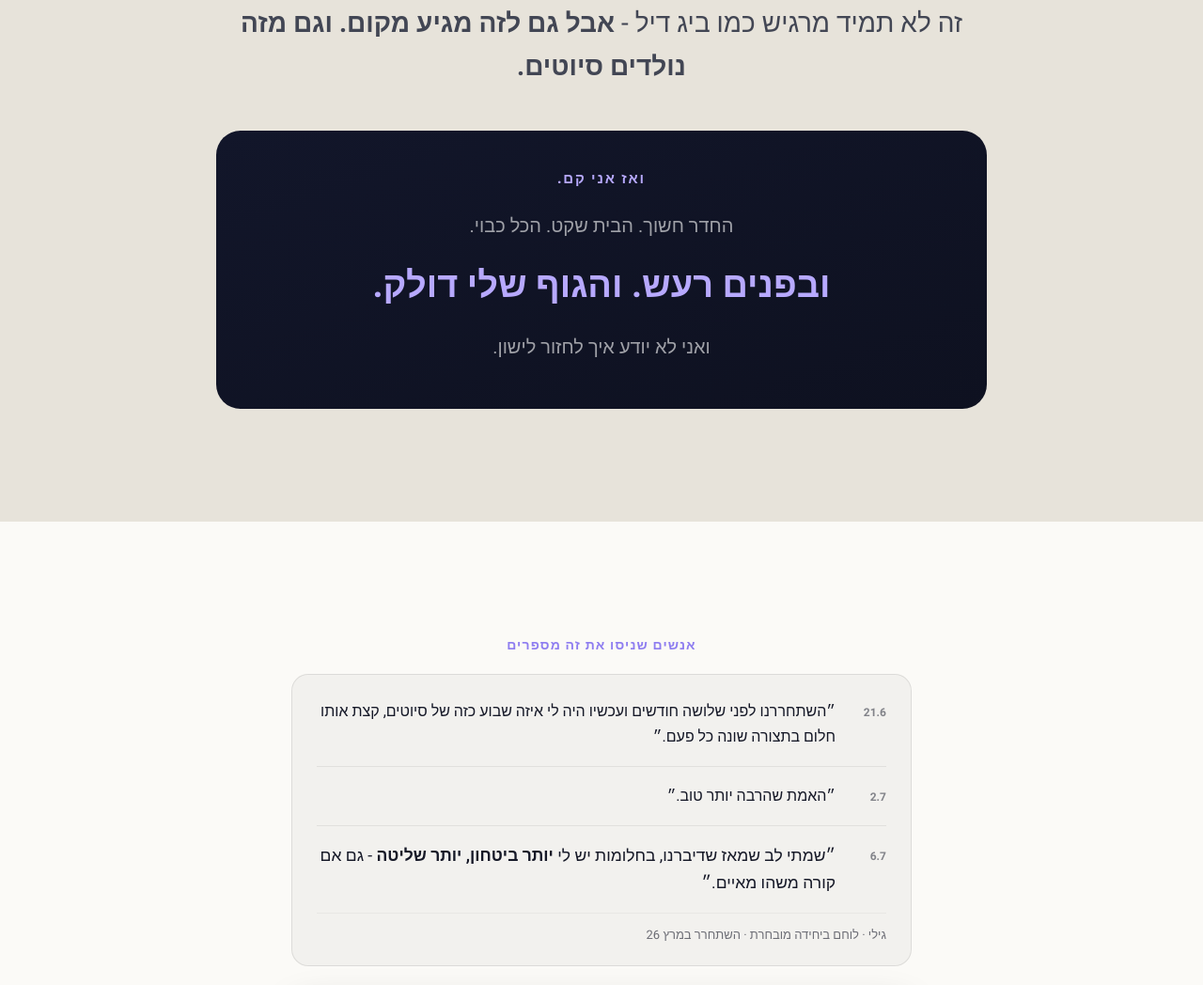
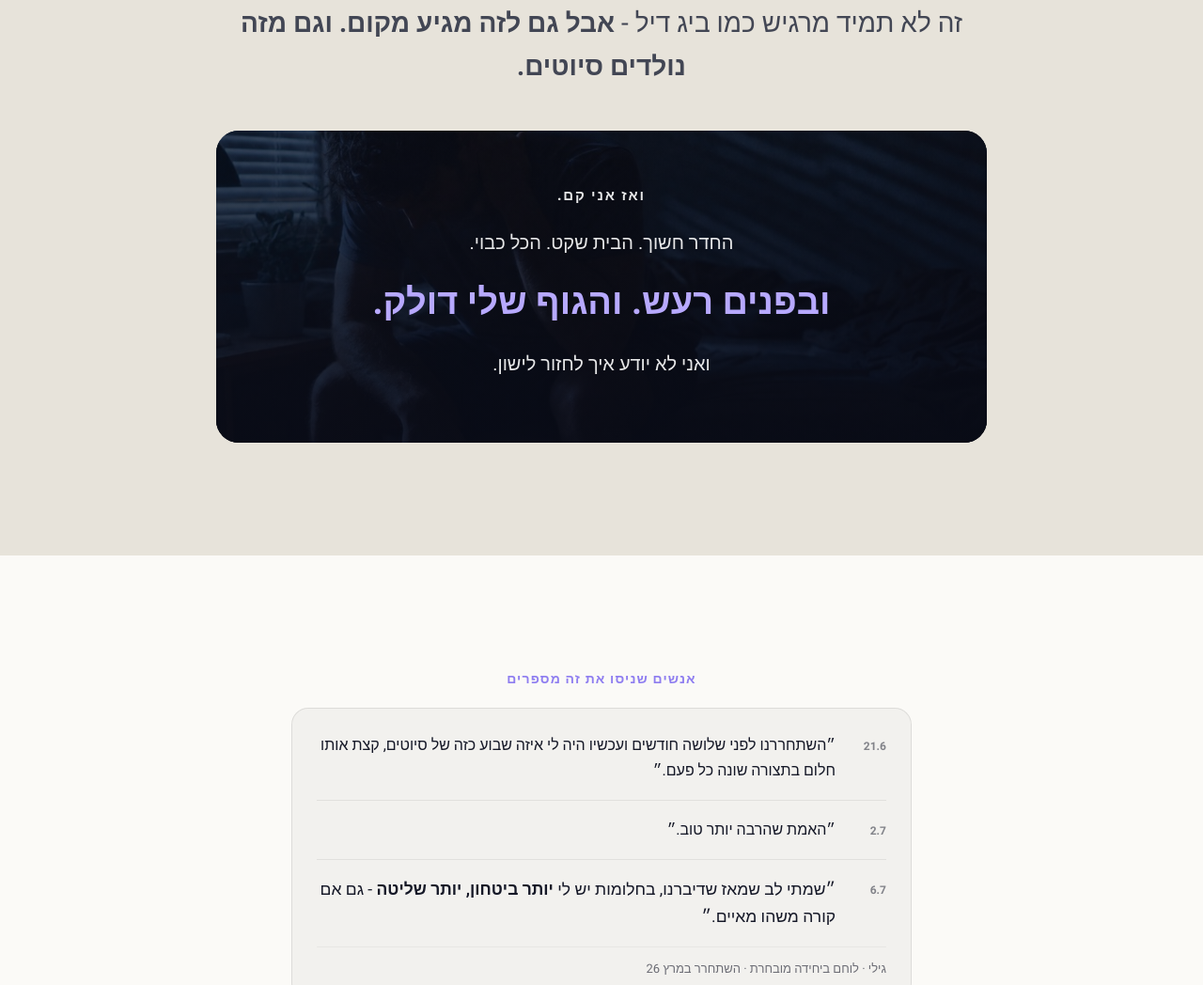
Before and after one commit to Ronlavi1899-blip/redreaming, a plain HTML site: page index.html in a window 1280 px wide. Shown: the part 2836-3884 px from the top of the page at 94% size. Drawn offline with Linux system fonts and the light colour scheme.

Commit message:
נכסים ויזואליים: שוט מוצר + תמונת 3 לפנות בוקר, כריכה מרועננת
Co-Authored-By: Claude Fable 5 <noreply@anthropic.com>

```diff
--- a/index.html
+++ b/index.html
@@ -178,7 +178,8 @@
           <strong>אבל גם לזה מגיע מקום. וגם מזה נולדים סיוטים.</strong>
         </p>
 
-        <div class="wake-block reveal" style="margin-top:44px;">
+        <div class="wake-block has-photo reveal" style="margin-top:44px;">
+          <div class="wake-photo" aria-hidden="true"><img src="mockups/pain-3am.jpg" alt="" loading="lazy" decoding="async"></div>
           <div class="wake-line">ואז אני קם.</div>
           <p>החדר חשוך. הבית שקט. הכל כבוי.</p>
           <p class="wake-punch"><strong>ובפנים רעש. והגוף שלי דולק.</strong></p>
@@ -374,6 +375,9 @@
         <div class="reveal">
           <div class="section-kicker">מה מקבלים</div>
           <h2>כל מה שצריך כדי להפוך<br>ידע להרגל.</h2>
+          <figure class="product-shot reveal">
+            <img src="mockups/product-shot.jpg" alt="ספר התרגול, היומן והאוזניות על שידה ליד המיטה" loading="lazy" decoding="async">
+          </figure>
         </div>
         <div class="features reveal delay-1">
           <div class="feature is-core">
--- a/style.css
+++ b/style.css
@@ -1293,3 +1293,20 @@ footer { padding: 52px 0 90px; background: #0d1020; color: #fff; }
   color:rgba(233,237,239,.55); direction:ltr; }
 .wa-shot cite{ display:block; font-style:normal; font-size:13px; opacity:.6;
   margin-top:10px; text-align:center; }
+
+/* שוט המוצר */
+.product-shot{ margin:30px 0 6px; border-radius:20px; overflow:hidden;
+  box-shadow:0 30px 70px rgba(21,24,39,.24), 0 4px 12px rgba(21,24,39,.1); }
+.product-shot img{ width:100%; height:auto; display:block; }
+
+/* בלוק ״ואז אני קם״ עם תצלום */
+.wake-block.has-photo{ position:relative; overflow:hidden; border-radius:24px;
+  padding:56px 40px; isolation:isolate; }
+.wake-photo{ position:absolute; inset:0; z-index:-2; }
+.wake-photo img{ width:100%; height:100%; object-fit:cover; object-position:50% 38%; }
+.wake-block.has-photo::after{ content:''; position:absolute; inset:0; z-index:-1;
+  background:linear-gradient(180deg,rgba(9,12,24,.62),rgba(9,12,24,.88)); }
+.wake-block.has-photo .wake-line,
+.wake-block.has-photo p{ color:rgba(255,255,255,.9); }
+.wake-block.has-photo .wake-punch{ color:#fff !important; }
+@media (max-width:640px){ .wake-block.has-photo{ padding:44px 24px; } }
```
Also changed, not shown: mockups/pain-3am.jpg (added), mockups/product-shot.jpg (added), mockups/wb-cover.png.
